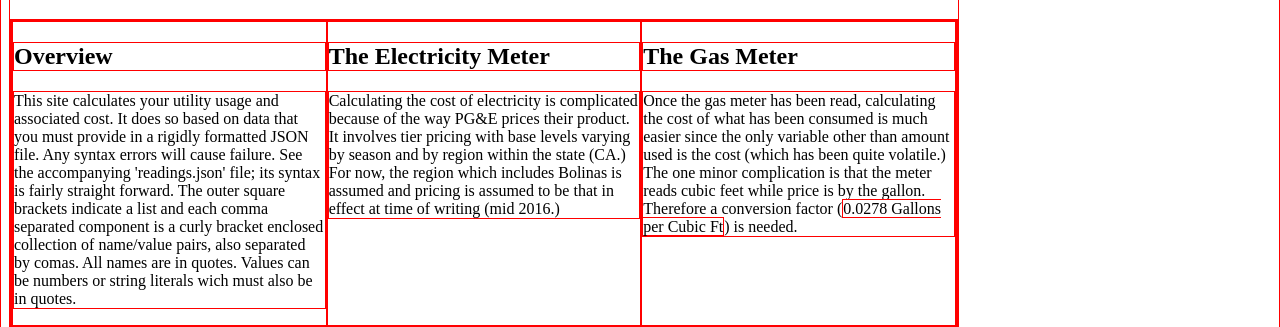
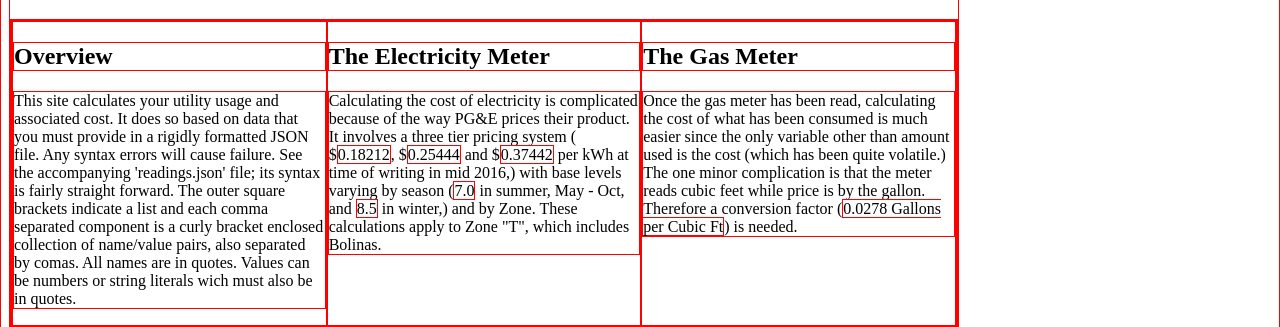
Before and after one commit to alexKleider/utilCalc_webapp, a plain HTML site: page index.html in a window 1280 px wide. Shown: the part 93-420 px from the top of the page. Drawn offline with Linux system fonts and the light colour scheme.

Commit message:
Add details to 'Electricity' explanation.
Still need to find error in calculating cost of electricity.

```diff
--- a/index.html
+++ b/index.html
@@ -29,11 +29,17 @@
         <div class="col-4"> <h2>The Electricity Meter</h2>
             <p>Calculating the cost of electricity is complicated
             because of the way PG&amp;E prices their product.  It
-            involves tier pricing with base levels varying by
-            season and by region within the state (CA.) For now,
-            the region which includes Bolinas is assumed and
-            pricing is assumed to be that in effect at time of
-            writing (mid 2016.)
+            involves a three tier pricing system (
+            $<span id="tier1"></span>,
+            $<span id="tier2"></span> and
+            $<span id="tier3"></span> per kWh at time of writing
+            in mid 2016,)
+            with base levels varying by
+            season (<span id="summerBase"></span>
+            in summer, May - Oct, and
+            <span id="winterBase"></span>
+            in winter,) and by Zone. These calculations apply
+            to Zone "T", which includes Bolinas.
             </p>
         </div>  <!-- Electricity: class="col-4"-->
         <div class="col-4"> <h2>The Gas Meter</h2>
@@ -191,9 +197,6 @@
     </div>
 </div>  <!-- class="grid" OK-->
 
-<!--
-<script src="jquery-1.12.4.min.js"></script>
--->
 <script src="script.js"></script>
 
 </body>
--- a/script.js
+++ b/script.js
@@ -24,11 +24,20 @@ dummyNoCommaItem: undefined
 };               // End of script globals.
 
 const galInCuFt = 0.0278;
+
 const tier1price = 0.18212;
 const tier2price = 0.25444;
 const tier3price = 0.37442;
 const summerBase = 7.0;  //| 'Basic' (E6/E1)
 const winterBase = 8.5;  //| usage in kWh/day.
+
+document.getElementById("tier1").textContent = tier1price;
+document.getElementById("tier2").textContent = tier2price;
+document.getElementById("tier3").textContent = tier3price;
+document.getElementById("summerBase").textContent =
+                                    summerBase.toFixed(1);
+document.getElementById("winterBase").textContent =
+                                    winterBase.toFixed(1);
 
 const winterMonths = [11, 12, 1, 2, 3, 4];
 
```
Also changed, not shown: 1 other file.
